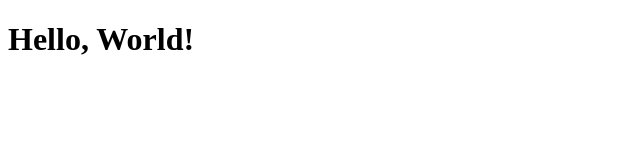
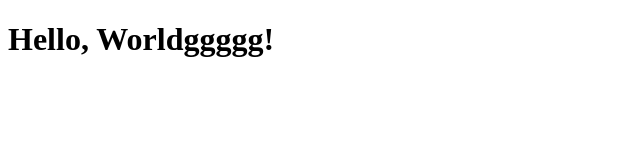
Before and after one commit to aonaons/aonaons.github.io, a plain HTML site: page index.html in a window 1280 px wide. Shown: the whole page, without its empty margins (0-640 px from the left). Drawn offline with Linux system fonts and the light colour scheme.

Commit message:
Update index.html

```diff
--- a/index.html
+++ b/index.html
@@ -6,6 +6,6 @@
     <title>Document</title>
 </head>
 <body>
-    <h1>Hello, World!</h1>
+    <h1>Hello, Worldggggg!</h1>
 </body>
 </html>
```
